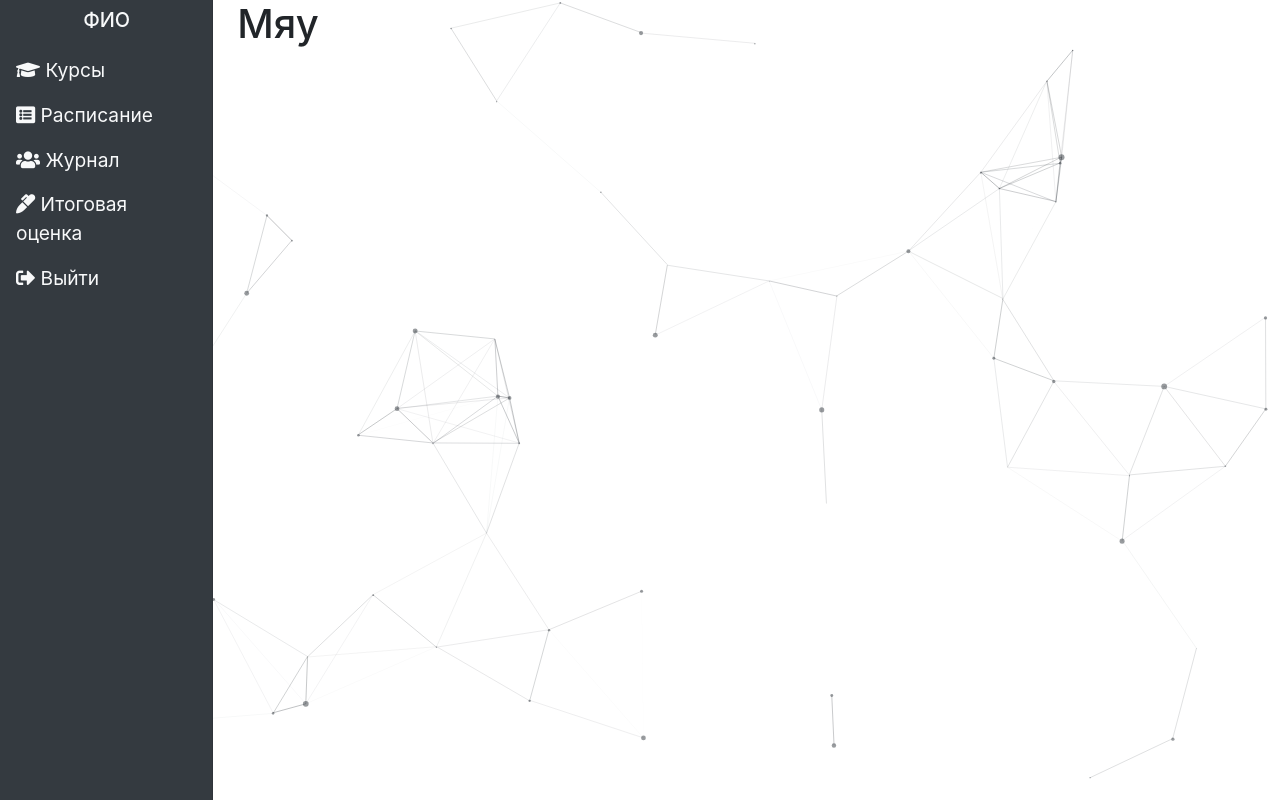
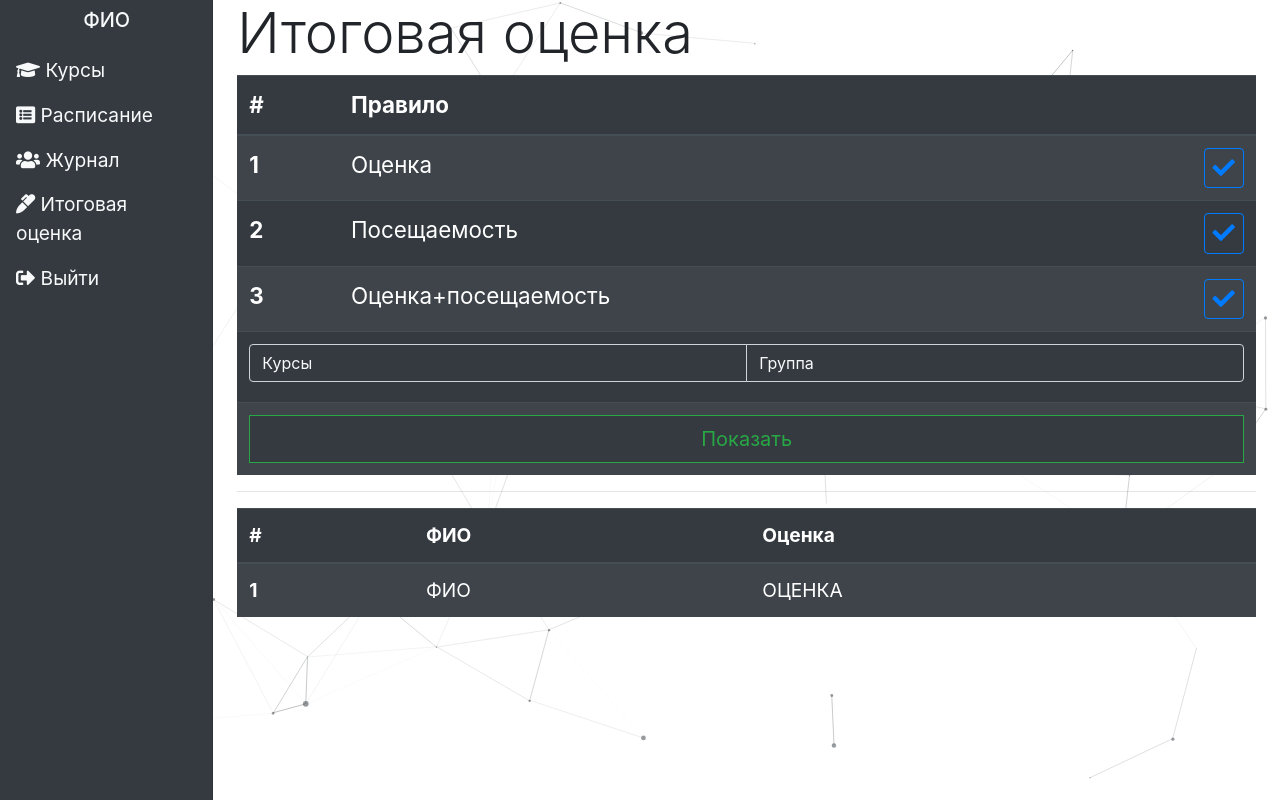
Before and after one commit to ConfickerVik/ARM, a Django app: template KRPS/templates/cabinet/finalMark/index.html in a window 1280 px wide. Run offline with Django 3.2, Linux system fonts and the light colour scheme; the template is opened without the code that fills it: most values are stand-ins (such as "Sample title", 1, 10 or a date in 2020); some libraries are stand-ins or nearby versions.

Commit message:
update final marks page

```diff
--- a/KRPS/static/css/main.css
+++ b/KRPS/static/css/main.css
@@ -54,3 +54,8 @@
   background: #B84B41;
   font-size: 0.8rem;
 }
+
+.activeFinalBtn{
+  color: #28a745 !important;
+  border-color: #28a745 !important;
+}
--- a/KRPS/templates/cabinet/courses/index.html
+++ b/KRPS/templates/cabinet/courses/index.html
@@ -23,9 +23,6 @@
             <td>{{course.group_name}}</td>
             <td>{{course.university}}</td>
             <td class="text-right">
-                    <style>
-                        .cross { cursor: pointer; }
-                    </style>
                 <i onclick="document.location='/cabinet/courses/{{course.id}}/'" class="fas fa-eye p-2 border border-primary rounded text-primary cross"></i>
                 <i
                 class="fas fa-edit p-2 border border-info rounded text-info cross"
--- a/KRPS/templates/cabinet/finalMark/index.html
+++ b/KRPS/templates/cabinet/finalMark/index.html
@@ -1,11 +1,100 @@
 {% extends 'cabinet/layout.html' %}
 
 {% block content %}
+<h1 class="display-4">Итоговая оценка</h1>
 
-<h1>Мяу</h1>
+<table style="font-size:1.4rem" class="table table-striped table-hover table-dark m-0">
+    <thead>
+        <tr>
+            <th scope="col">#</th>
+            <th scope="col">Правило</th>
+            <th scope="col"></th>
+        </tr>
+    </thead>
+    <tbody>
+        <tr>
+            <th scope="row">1</th>
+            <td>Оценка</td>
+            <td class="text-right">
+                <i onclick="selectRule(this)" data-rule="mark" class="fas fa-check p-2 border border-primary rounded text-primary cross"></i>
+            </td>
+        </tr>
+        <tr>
+            <th scope="row">2</th>
+            <td>Посещаемость</td>
+            <td class="text-right">
+                <i onclick="selectRule(this)" data-rule="attend" class="fas fa-check p-2 border border-primary rounded text-primary cross"></i>
+            </td>
+        </tr>
+        <tr>
+            <th scope="row">3</th>
+            <td>Оценка+посещаемость</td>
+            <td class="text-right">
+                <i onclick="selectRule(this)" data-rule="mark+attend" class="fas fa-check p-2 border border-primary rounded text-primary cross"></i>
+            </td>
+        </tr>
+        <tr>
+            <th colspan="5" scope="row">
+                <div class="input-group mb-2">
+                    <select class="custom-select bg-dark text-light" id="select_course">
+                        <option value="" hidden>Курсы</option>
+                        {% for course in courses %}
+                        <option value="{{course.id_course}}">{{course.name}}</option>
+                        {% endfor %}
+                    </select>
+                    <select class="custom-select bg-dark text-light" id="select_group">
+                        <option value="" hidden>Группа</option>
+                        {% for group in groups %}
+                        <option value="{{group.name}}">{{group.name}}</option>
+                        {% endfor %}
+                    </select>
+                </div>
+            </th>
+        </tr>
+        <th colspan="5" scope="row">
+            <button type="button" class="btn rounded-0 bg-dark btn-lg btn-block btn-outline-success m-0" id="showFinalMarks">
+                Показать
+            </button>
+        </th>
+    </tbody>
+</table>
 
+<hr>
 
+<table style="font-size:1.2rem" class="table table-striped table-hover table-dark m-0">
+    <thead>
+        <tr>
+            <th scope="col">#</th>
+            <th scope="col">ФИО</th>
+            <th scope="col">Оценка</th>
+        </tr>
+    </thead>
+    <tbody>
+        {% for bla in blas %}
+        <tr>
+            <th scope="row">{{ forloop.counter }}</th>
+            <td>ФИО</td>
+            <td>ОЦЕНКА</td>
+        </tr>
+        {% endfor %}
+    </tbody>
+</table>
 
+<script>
+    let globalRule
+    const selectRule = (choice)=>{
+        $(".fa-check").removeClass('activeFinalBtn')
+        let choiceBtn = $(choice)
+        globalRule = choiceBtn.data('rule')
+        choiceBtn.addClass('activeFinalBtn')
+    }
 
+    $('#showFinalMarks').click(()=>{
+        let selectCourse =$('#select_course').val()
+        let selectGroup = $('#select_group').val()
 
+        location.replace(`/cabinet/finalMark/${selectCourse}&${selectGroup}&${globalRule}`)
+    })
+
+</script>
 {% endblock %}
```
Also changed, not shown: KRPS/static/css/navbar.css (+16 -3 lines), KRPS/templates/cabinet/students/index.html (+29 -28 lines), krps_db.sql (+5 -8 lines).
